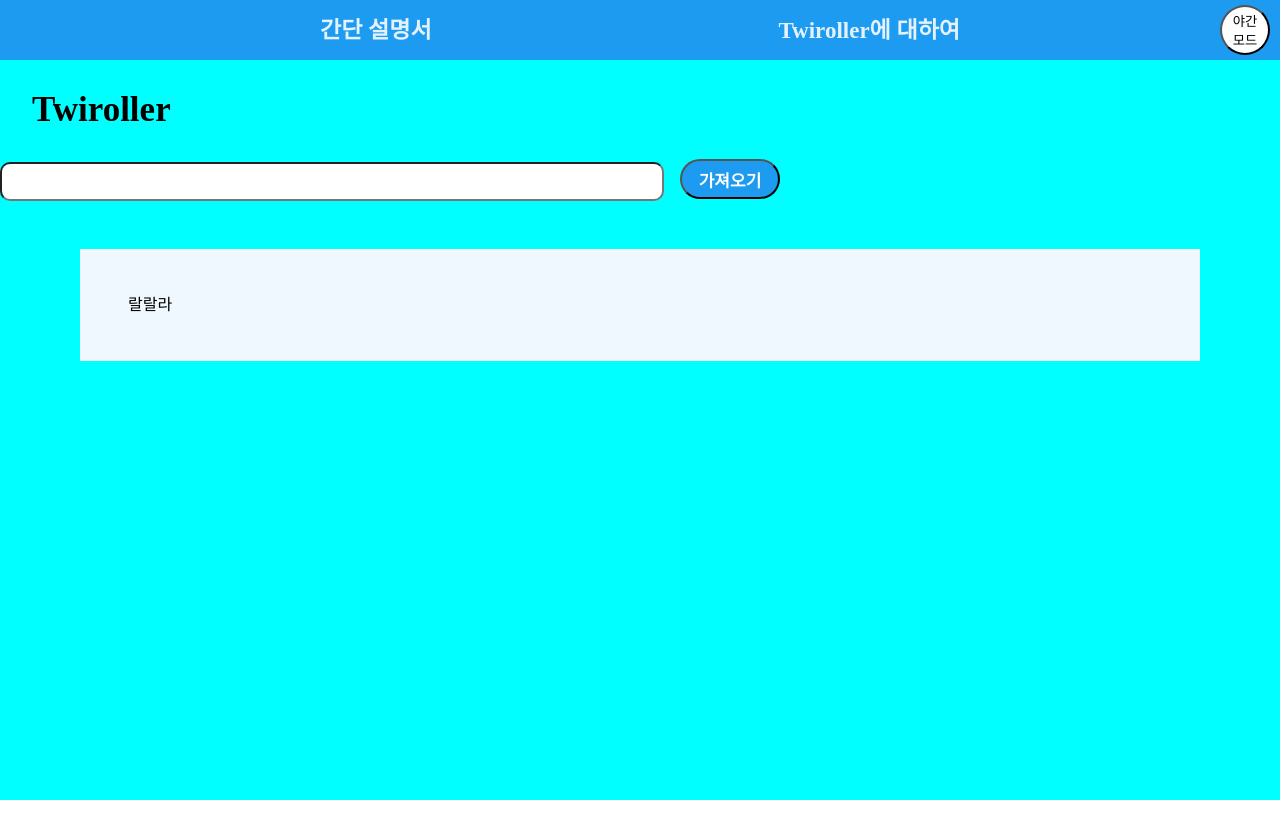
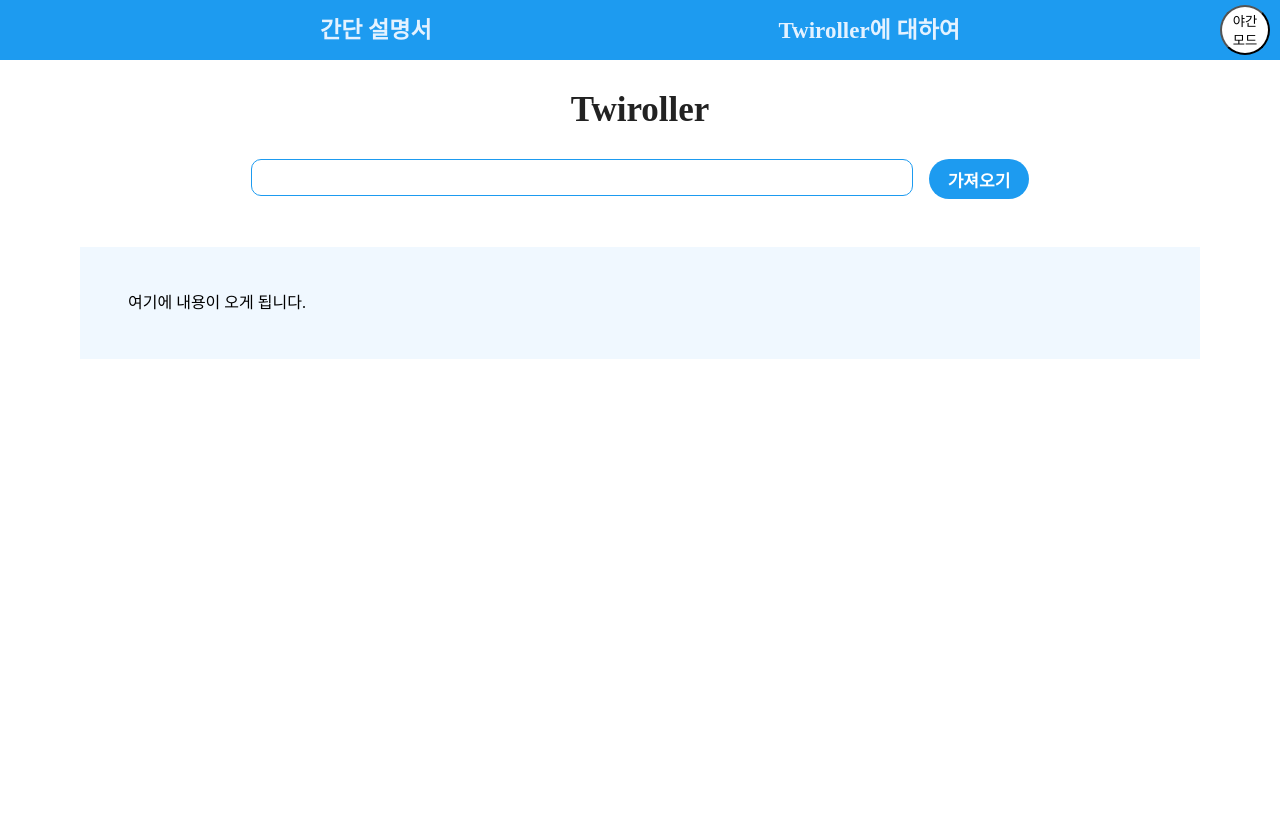
Before and after one commit to Raros17/twiroller, a React (Create React App) app: page / in a window 1280 px wide. Shown: the top 838 px of the page. Before the commit the page ends 800 px from the top, so only its background shows below. Built offline with nearby package versions, Linux system fonts and the light colour scheme; no server answers.

Commit message:
design: 레이아웃 재조정

```diff
--- a/src/App.tsx
+++ b/src/App.tsx
@@ -13,30 +13,50 @@ function App() {
           </HeaderList>
           <ChangeBtn>야간모드</ChangeBtn>
         </Header>
-          <Title>Twiroller</Title>
-          <section>
-            <HyperLinkArea/>
-            <CrawlingBtn>가져오기</CrawlingBtn>
-            <ContentSection>
-              <ContentContainer>랄랄라</ContentContainer>
-            </ContentSection>
-          </section>
+          <TextSection>
+            <Title>Twiroller</Title>
+              <TextContainer>
+                  <SubmitSection>
+                    <HyperLinkInput/>
+                    <CrawlingBtn>가져오기</CrawlingBtn>
+                  </SubmitSection>
+                <ContentSection>
+                  <ContentContainer>여기에 내용이 오게 됩니다.</ContentContainer>
+                </ContentSection>
+              </TextContainer>
+          </TextSection>
     </TopContainer>
   );
 }
 export default App;
 
+const TextContainer = styled.div`
+  width: 100%;
+`
+const SubmitSection = styled.div`
+  display: flex;
+  justify-content: center;
+`
+
+const TextSection = styled.section`
+  width: 100%;
+  height: 100%;
+  display: flex;
+  flex-direction: column;
+  align-items: center;
+`
+
 const TopContainer = styled.section`
-  background-color: aqua;
   width: 100%;
   height: 100vh;
-`
+  `
 
 
 const Title = styled.h1`
   font-size: 35px;
   font-weight: 800;
   margin: 2rem;
+  color: #222;
 `
 
 const ChangeBtn = styled.button`
@@ -92,12 +112,13 @@ const ContentContainer = styled.div`
   padding: 3rem;
 `
 
-const HyperLinkArea = styled.input`
+const HyperLinkInput = styled.input`
   width: 50%;
   height: 25px;
   border-radius: 10px;
   margin-right: 1rem;
   outline: none;
+  border: 1px solid #1D9BF0;
   font-size: 17px;
   font-family: inherit;
   padding: 5px 10px;
@@ -110,6 +131,7 @@ const CrawlingBtn = styled.button`
   font-weight: 700;
   outline: none;
   cursor: pointer;
+  border: none;
   background-color: #1D9BF0;
   transition: all 0.2s ease;
   color: #fff;
--- a/src/components/fetchData.tsx
+++ b/src/components/fetchData.tsx
@@ -3,7 +3,7 @@ import { Cheerio} from "cheerio";
 
 async function fetchData(){
     try {
-    const url="http://localhost:3000/twitter/llllback/status/1784864219088998514"
+    const url="http://localhost:3000/twitter/AN_ILIAD/status/1784865042791547185"
     const response = await axios.get(url);
     const html = response.data;
     console.log(html)
```
Also changed, not shown: src/components/HowTo.tsx (added, +18 -0 lines).
